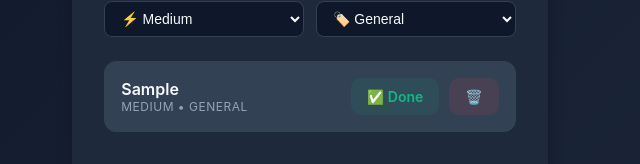
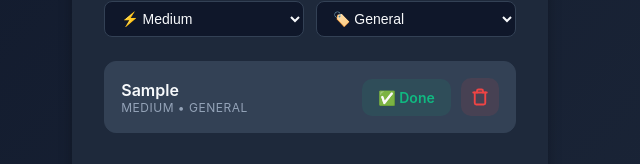
Before and after one commit to lijoraj-p-r/Planwise, a React (Vite) app: page / in a window 1280 px wide. Both pictures are taken after typing "Sample" into the empty fields and a click on the button "Add Task". Shown: the part 272-436 px from the top of the page, without its empty margins (350-990 px from the left). Built offline with nearby package versions, Linux system fonts and the light colour scheme.

Commit message:
feat: modernize delete button with SVG and smooth animations

```diff
--- a/src/App.css
+++ b/src/App.css
@@ -265,11 +265,30 @@
 .btn-delete {
   color: #ef4444;
   background: rgba(239, 68, 68, 0.1) !important;
+  padding: 10px !important;
+  display: flex;
+  align-items: center;
+  justify-content: center;
+  transition: all 0.3s cubic-bezier(0.4, 0, 0.2, 1);
+}
+
+.btn-delete svg {
+  transition: transform 0.3s cubic-bezier(0.4, 0, 0.2, 1);
 }
 
 .btn-delete:hover {
-  background: rgba(239, 68, 68, 0.2) !important;
-  transform: scale(1.05) rotate(5deg);
+  background: #ef4444 !important;
+  color: white !important;
+  transform: translateY(-2px);
+  box-shadow: 0 4px 12px rgba(239, 68, 68, 0.3);
+}
+
+.btn-delete:hover svg {
+  transform: scale(1.1);
+}
+
+.btn-delete:active {
+  transform: scale(0.95);
 }
 
 .progress-tracker {
--- a/src/components/Tasklist.jsx
+++ b/src/components/Tasklist.jsx
@@ -26,7 +26,10 @@
                 className="btn-delete"
                 title="Delete Task"
               >
-                🗑️
+                <svg viewBox="0 0 24 24" width="18" height="18" fill="none" stroke="currentColor" strokeWidth="2.5" strokeLinecap="round" strokeLinejoin="round">
+                  <polyline points="3 6 5 6 21 6"></polyline>
+                  <path d="M19 6v14a2 2 0 0 1-2 2H7a2 2 0 0 1-2-2V6m3 0V4a2 2 0 0 1 2-2h4a2 2 0 0 1 2 2v2"></path>
+                </svg>
               </button>
             </div>
           </li>
```
Also changed, not shown: 1 other file (tests, documents, lock files or other folders).
